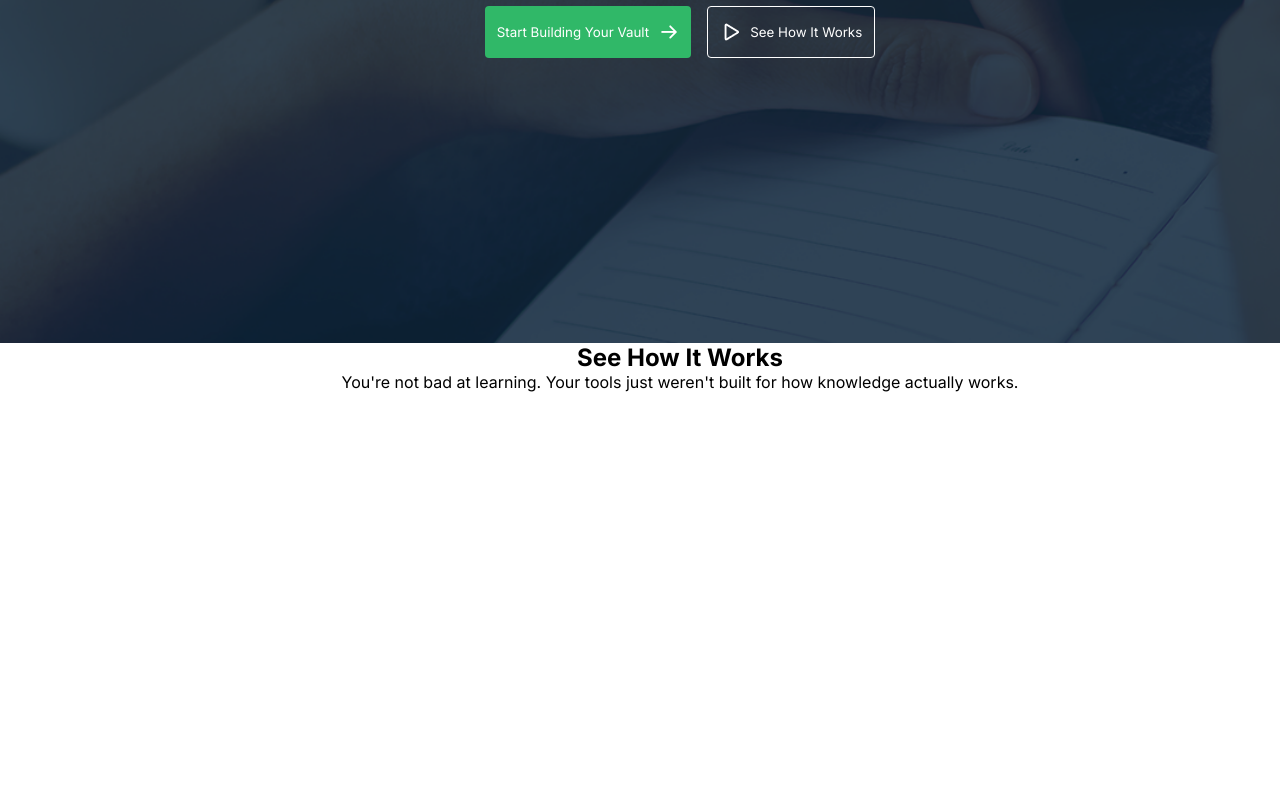
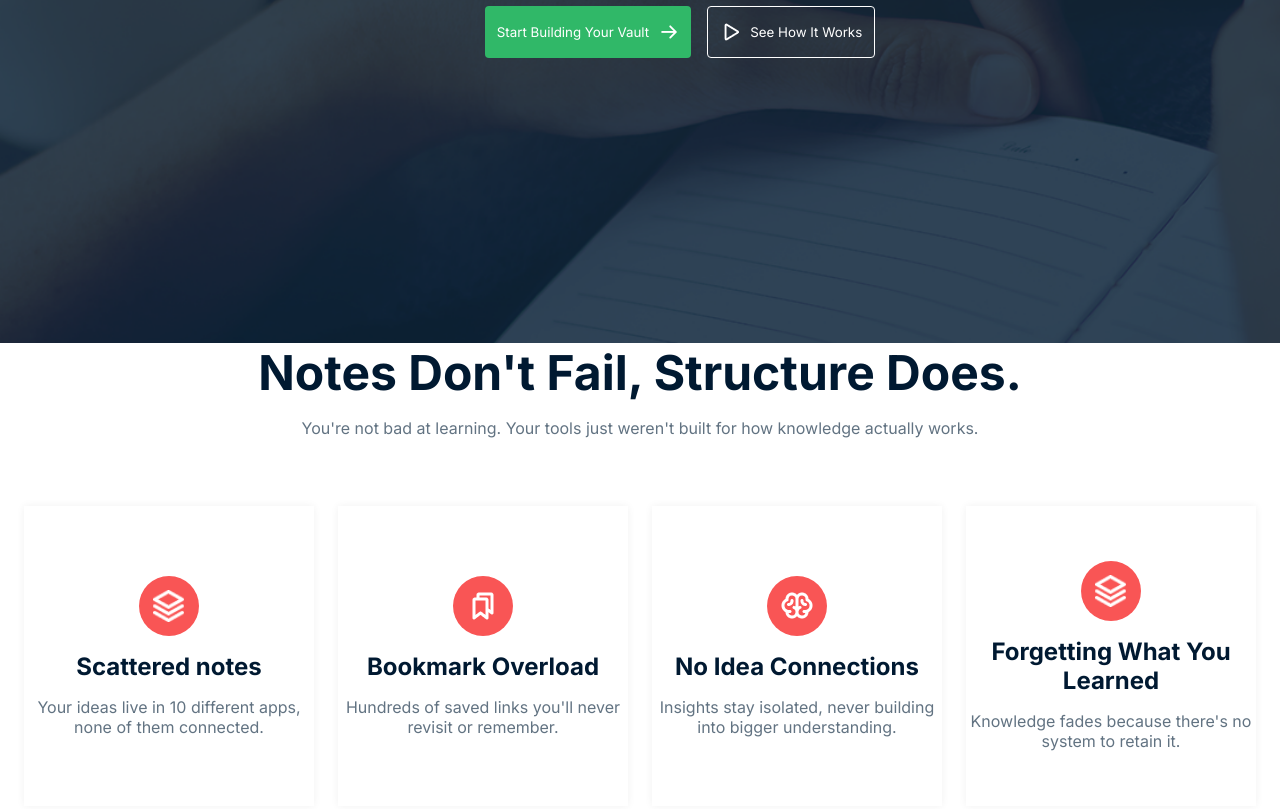
Before and after one commit to sadikur-sadik/b13-m1-a1, a plain HTML site: page index.html in a window 1280 px wide. Shown: the part 577-1386 px from the top of the page. Before the commit the page ends 1072 px from the top, so only its background shows below. Drawn offline with Linux system fonts and the light colour scheme.

Commit message:
Card section completion commit

```diff
--- a/index.html
+++ b/index.html
@@ -62,16 +62,47 @@
               </div>
 
       </section>
-      <!-- Not solved yet -->
+      <!-- solved -->
 
       <section class="card-container">
         <div class="card-head">
-          <h1>See How It Works</h1>
+          <h1>Notes Don't Fail, Structure Does.</h1>
           <p>You're not bad at learning. Your tools just weren't built for how knowledge actually works.</p>
         </div>
 
 
-        <div class="cards"></div>
+        <div class="cards">
+            <div class="card">
+                <div class="card-img">
+                  <img src="./assets/Vector.png" alt="">
+                </div>
+               <h4>Scattered notes</h4>
+               <p>Your ideas live in 10 different apps,<br> none of them connected.</p>
+          </div>
+            <div class="card">
+                <div class="card-img">
+                  <img src="./assets/Bookmarks.png" alt="">
+                </div>
+               <h4>Bookmark Overload</h4>
+               <p>Hundreds of saved links you'll never revisit or remember.</p>
+          </div>
+            <div class="card">
+                <div class="card-img">
+                  <img src="./assets/Brain.png" alt="">
+                </div>
+               <h4>No Idea Connections</h4>
+               <p>Insights stay isolated, never building into bigger understanding.</p>
+          </div>
+            <div class="card">
+                <div class="card-img">
+                  <img src="./assets/Vector.png" alt="">
+                </div>
+               <h4>Forgetting What You Learned</h4>
+               <p>Knowledge fades because there's no system to retain it.</p>
+          </div>
+
+          </div>
+        </div>
 
       </section>
     </main>
--- a/style.css
+++ b/style.css
@@ -174,6 +174,7 @@ main .banner .banner-item-container{
     align-items: center;
     padding: 16px 12px;
     gap:10px;
+    font-weight: 600px;
   }
 
   .bc-btn2{
@@ -182,6 +183,7 @@ main .banner .banner-item-container{
     border:none;
     border-radius: 4px;
     display: flex;
+    font-weight: 600px;
     justify-content: center;
     align-items: center;
     padding: 16px 12px;
@@ -191,17 +193,81 @@ main .banner .banner-item-container{
 
             /* card */
   .card-container{
-
-    height: 152px;
-    width: 1360px;
-    margin: 0px auto;
+        height: 152px;
+        max-width: 1360px;
+        margin: 0px auto;
+        background-color: rgba(255, 255, 255, 1);
+  }
+ .card-container .card-head{
 
 
-  }
-  .card-container .card-head{
+  display: flex;
+  flex-direction: column;
+  justify-content:end;
+  align-items: center;
+  gap:16px;
+  margin-bottom: 44px;
+
+ }
+
+  .card-container .card-head h1{
     text-align: center;
+    font-weight: 700px;
+    font-size: 48px;
+    color:rgba(0, 25, 49, 1);
 
   }
-  .card-container .card-head h{
-    margin:40px 0px 16px 0px;
-  }
+   .card-container .card-head p{
+    font-weight: 400px;
+    text-align: center;
+    color: rgba(98, 115, 130, 1);
+
+   }
+   .card-container .cards{
+    display: flex;
+
+    justify-content: space-between;
+    align-items: center;
+    gap:24px;
+    padding: 24px;
+   }
+
+   .card-container .cards .card{
+    height: 300px;
+    width: 322px;
+
+    box-shadow:0px 0px 8px 0px rgba(0, 0, 0, 0.06);
+    display: flex;
+    flex-direction: column;
+    justify-content:center;
+    align-items: center;
+    gap: 16px;
+
+   }
+
+   .card .card-img{
+    height: 60px;
+    width: 60px;
+    border-radius: 40px;
+    background-color: rgba(249, 85, 85, 1);
+
+   }
+   .card .card-img img{
+    height: 32px;
+    width: 32px;
+    margin: 14.38px 14.07px 13.62px 13.93px;
+   }
+
+   .card h4{
+    color: rgba(0, 25, 49, 1);
+    font-weight: 600px;
+    font-size: 24px;
+    text-align: center;
+   }
+
+   .card p{
+    font-weight: 400px;
+    line-height: 20px;
+    color: rgba(98, 115, 130, 1);
+    text-align: center;
+   }
```
